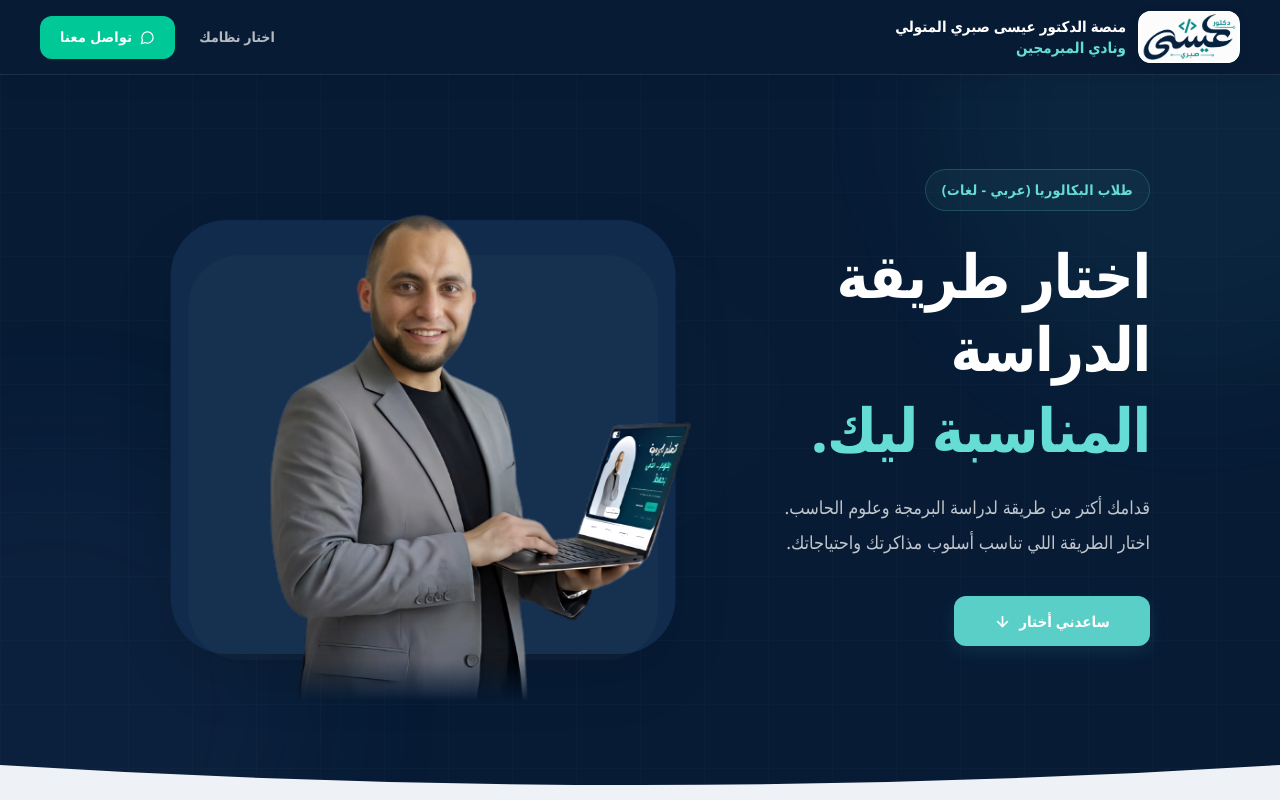
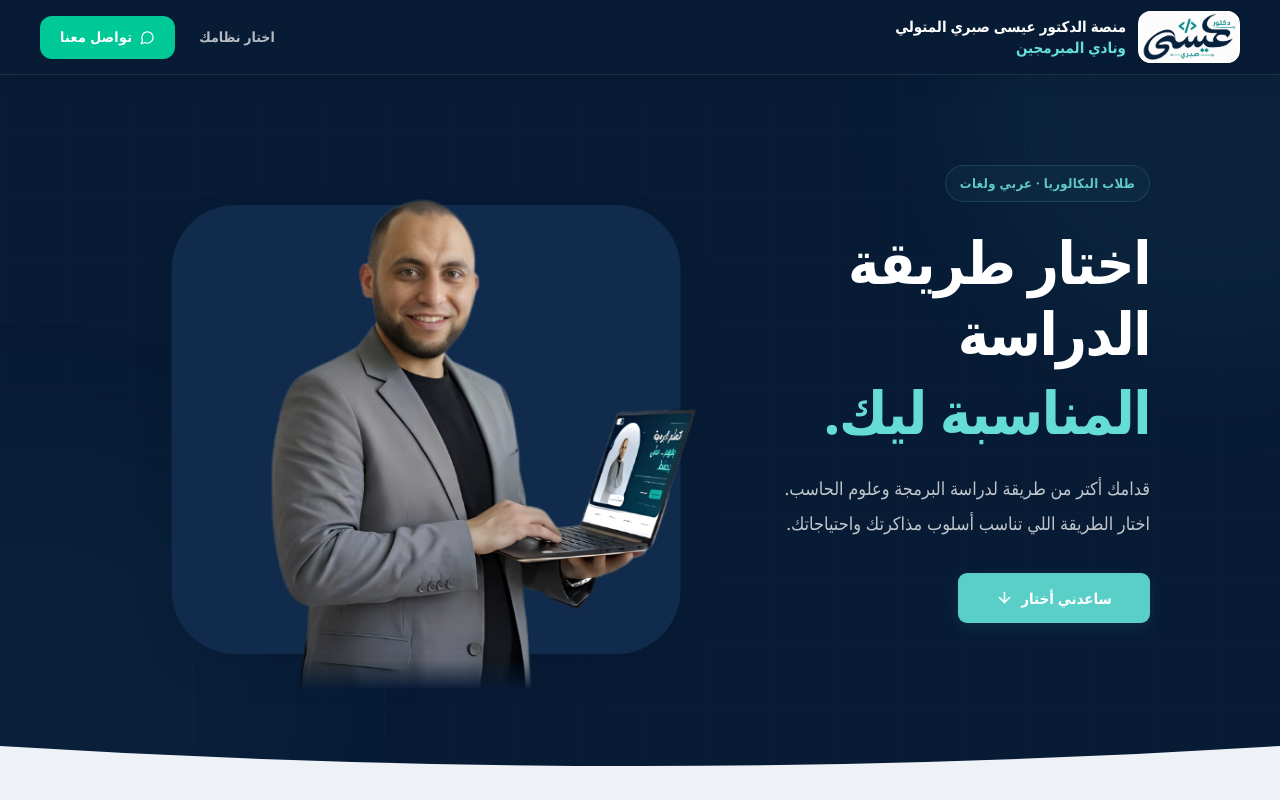
Before and after one commit to M-Mousa366/P_Level_Landing-Page, a React (Vite) app: page / in a window 1280 px wide. Shown: the top 800 px of the page. Built offline with nearby package versions, Linux system fonts and the light colour scheme; the HTML template or start-up script is replaced by a standard one.

Commit message:
Improve Hero

```diff
--- a/src/components/Hero.tsx
+++ b/src/components/Hero.tsx
@@ -17,15 +17,15 @@ export default function Hero() {
         className="pointer-events-none absolute inset-0 overflow-hidden"
         aria-hidden="true"
       >
-        <div className="absolute -right-40 -top-32 h-[500px] w-[500px] rounded-full bg-brand/[0.055] blur-3xl" />
+        <div className="absolute -right-48 -top-40 h-[520px] w-[520px] rounded-full bg-brand/[0.04] blur-3xl" />
 
-        <div className="absolute -left-52 bottom-[-160px] h-[520px] w-[520px] rounded-full bg-navy-500/[0.12] blur-3xl" />
+        <div className="absolute -left-60 bottom-[-190px] h-[540px] w-[540px] rounded-full bg-navy-500/[0.09] blur-3xl" />
 
-        <div className="absolute left-[38%] top-[30%] h-[300px] w-[600px] -translate-x-1/2 rounded-full bg-white/[0.012] blur-3xl" />
+        <div className="absolute left-[34%] top-[34%] h-[280px] w-[560px] -translate-x-1/2 rounded-full bg-white/[0.008] blur-3xl" />
       </div>
 
       <div
-        className="pointer-events-none absolute inset-0 opacity-[0.014]"
+        className="pointer-events-none absolute inset-0 opacity-[0.008]"
         aria-hidden="true"
         style={{
           backgroundImage:
@@ -36,26 +36,21 @@ export default function Hero() {
 
       <div className="wrap relative z-10">
         <div
-          className="grid min-h-[620px] grid-cols-1 items-center px-4 pb-10 pt-8 sm:px-6 sm:pb-14 sm:pt-12 lg:min-h-[650px] lg:grid-cols-[58fr_42fr] lg:gap-2 lg:px-0 lg:pb-12 lg:pt-10"
+          className="grid min-h-[600px] grid-cols-1 items-center px-4 pb-8 pt-7 sm:min-h-[620px] sm:px-6 sm:pb-12 sm:pt-10 lg:min-h-[630px] lg:grid-cols-[58fr_42fr] lg:gap-0 lg:px-0 lg:pb-10 lg:pt-6"
           style={{ direction: 'ltr' }}
         >
           <div className="order-2 flex h-full items-center justify-center lg:order-1">
             <div className="relative flex h-full w-full items-center justify-center">
-              <div className="relative flex w-[min(94vw,650px)] items-end justify-center sm:w-[min(90vw,700px)] lg:w-[min(100%,730px)]">
+              <div className="relative flex w-[min(98vw,700px)] items-end justify-center sm:w-[min(94vw,750px)] lg:w-[min(110%,780px)]">
                 <div
-                  className="absolute bottom-[7%] left-1/2 h-[76%] w-[88%] -translate-x-1/2 rounded-[48px] bg-[#102b4b] shadow-[0_24px_60px_rgba(0,0,0,0.10)] sm:rounded-[56px] lg:bottom-[8%] lg:h-[74%] lg:w-[86%]"
-                  aria-hidden="true"
-                />
-
-                <div
-                  className="absolute bottom-[6%] left-1/2 h-[70%] w-[82%] -translate-x-1/2 rounded-[44px] bg-white/[0.025] sm:rounded-[52px] lg:bottom-[7%] lg:h-[69%] lg:w-[80%]"
+                  className="absolute bottom-[5%] left-1/2 h-[77%] w-[88%] -translate-x-1/2 rounded-[56px] bg-[#102b4b] shadow-[0_18px_48px_rgba(0,0,0,0.06)] sm:rounded-[64px] lg:bottom-[6%] lg:h-[76%] lg:w-[86%]"
                   aria-hidden="true"
                 />
 
                 <img
                   src="/images/Hero.png"
                   alt="د. عيسى صبري المتولي"
-                  className="relative z-10 mx-auto block h-auto w-full object-contain drop-shadow-[0_24px_44px_rgba(0,0,0,0.24)] [filter:contrast(1.04)_brightness(1.03)_saturate(1.03)] [mask-image:linear-gradient(to_bottom,black_0%,black_87%,rgba(0,0,0,0.9)_93%,transparent_100%)]"
+                  className="relative z-10 mx-auto block h-auto w-full object-contain drop-shadow-[0_18px_34px_rgba(0,0,0,0.17)] [filter:contrast(1.03)_brightness(1.025)_saturate(1.015)] [mask-image:linear-gradient(to_bottom,black_0%,black_89%,rgba(0,0,0,0.88)_95%,transparent_100%)]"
                   loading="eager"
                   decoding="async"
                 />
@@ -64,18 +59,18 @@ export default function Hero() {
           </div>
 
           <div
-            className="order-1 flex flex-col items-center justify-center text-center lg:order-2 lg:items-start lg:justify-center lg:text-right"
+            className="order-1 flex flex-col items-center justify-center text-center lg:order-2 lg:items-start lg:justify-center lg:pl-0 lg:text-right"
             style={{ direction: 'rtl' }}
           >
-            <div className="mb-7 inline-flex items-center rounded-full border border-brand/20 bg-brand/[0.055] px-4 py-2">
-              <span className="text-[13px] font-[700] tracking-wide text-brand sm:text-sm">
-                طلاب البكالوريا (عربي - لغات)
+            <div className="mb-6 inline-flex items-center rounded-full border border-brand/15 bg-brand/[0.04] px-3.5 py-1.5">
+              <span className="text-[12px] font-[700] tracking-wide text-brand/90 sm:text-[13px]">
+                طلاب البكالوريا · عربي ولغات
               </span>
             </div>
 
             <h1
               id="hero-heading"
-              className="max-w-[700px] text-[2.3rem] font-[700] leading-[1.27] tracking-[-0.02em] text-white sm:text-5xl lg:text-[3.55rem] xl:text-[3.8rem]"
+              className="max-w-[650px] text-[2.25rem] font-[700] leading-[1.28] tracking-[-0.025em] text-white sm:text-5xl lg:text-[3.45rem] xl:text-[3.7rem]"
             >
               اختار طريقة الدراسة
               <span className="mt-2 block text-brand">
@@ -89,11 +84,11 @@ export default function Hero() {
               اختار الطريقة اللي تناسب أسلوب مذاكرتك واحتياجاتك.
             </p>
 
-            <div className="mt-9">
+            <div className="mt-8">
               <button
                 type="button"
                 onClick={() => scrollTo('selector')}
-                className="group inline-flex min-h-[50px] min-w-[196px] items-center justify-center gap-2 rounded-lg bg-[#5ACFC8] px-7 text-[15px] font-[800] text-white shadow-[0_6px_18px_rgba(101,221,213,0.10)] transition-all duration-200 hover:bg-[#50C2BB] hover:shadow-[0_8px_22px_rgba(101,221,213,0.13)] active:scale-[0.98] focus:outline-none focus-visible:ring-2 focus-visible:ring-brand focus-visible:ring-offset-2 focus-visible:ring-offset-navy-900"
+                className="group inline-flex min-h-[50px] min-w-[192px] items-center justify-center gap-2 rounded-[9px] bg-[#5ACFC8] px-7 text-[15px] font-[800] text-white shadow-[0_5px_16px_rgba(101,221,213,0.09)] transition-all duration-200 hover:bg-[#50C2BB] hover:shadow-[0_7px_20px_rgba(101,221,213,0.12)] active:scale-[0.98] focus:outline-none focus-visible:ring-2 focus-visible:ring-brand focus-visible:ring-offset-2 focus-visible:ring-offset-navy-900"
               >
                 ساعدني أختار
                 <ArrowDown
```
